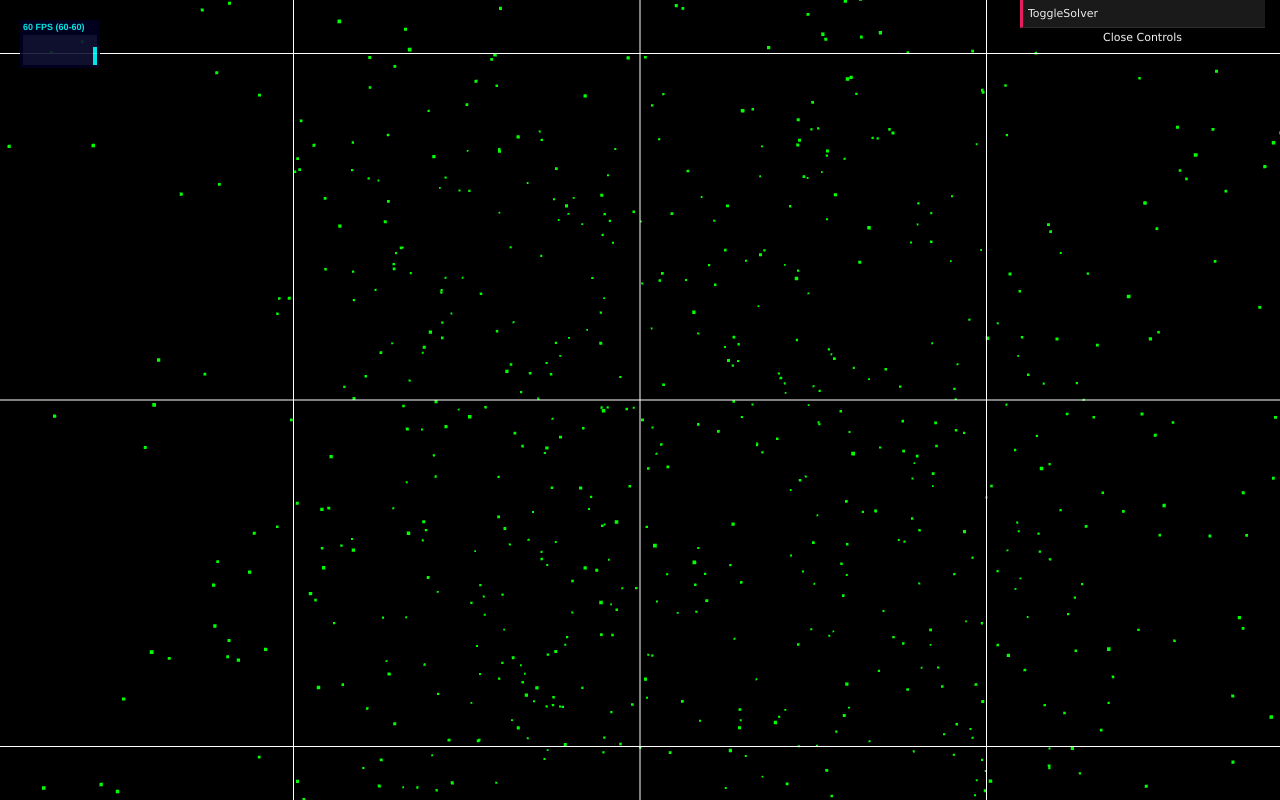
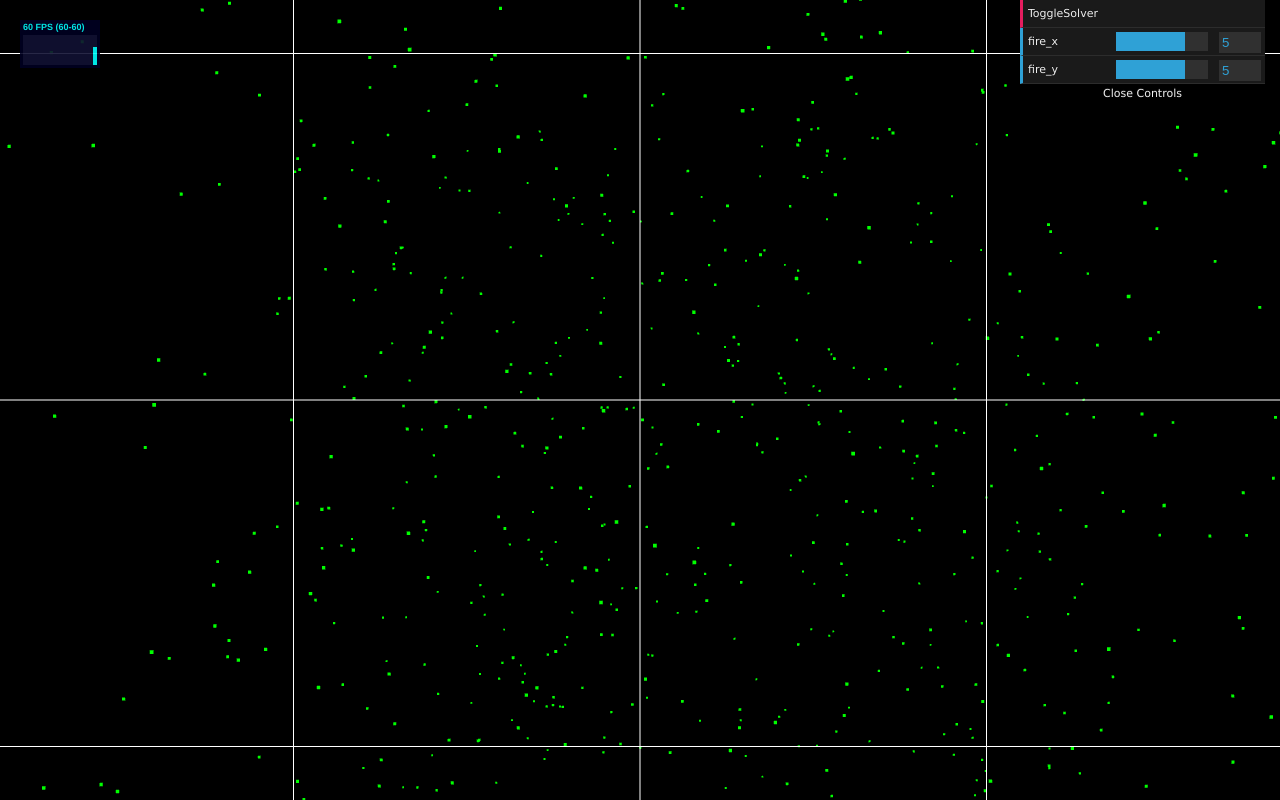
Before and after one commit to katsuya94/eecs395_int-gfx-a, a website: page dist/TatenoAdrien_ProjectA.html in a window 1280 px wide. Drawn offline with Linux system fonts and the light colour scheme; files that its build step writes are made by us from their sources.

Commit message:
Moveable fire

```diff
--- a/src/main.js
+++ b/src/main.js
@@ -26,10 +26,14 @@ function main() {
 	var panel = {
 		ToggleSolver: function() {
 			RUNGE_KUTTA = !RUNGE_KUTTA;
-		}
+		},
+		fire_x: 5.0,
+		fire_y: 5.0
 	};
 	var gui = new dat.GUI();
 	gui.add(panel, 'ToggleSolver');
+	gui.add(panel, 'fire_x').min(-10.0).max(10.0);
+	gui.add(panel, 'fire_y').min(-10.0).max(10.0);
 
 	// Shader Programs
 	var program_phys = createProgram(
@@ -107,6 +111,7 @@ function main() {
 		gl.bindBuffer(gl.ARRAY_BUFFER, system.buffer_rectangle);
 		gl.vertexAttribPointer(program_calc.a_rectangle, 2, gl.FLOAT, false, 0, 0);
 
+		gl.uniform2f(program_calc.u_fire, panel.fire_x, panel.fire_y);
 		gl.uniform1f(program_calc.u_dt, dt);
 
 		gl.bindFramebuffer(gl.FRAMEBUFFER, system.fb_state);
--- a/src/system.js
+++ b/src/system.js
@@ -25,6 +25,8 @@ function init_system(program_phys, program_calc, program_slvr, program_draw, pro
 
 	program_draw.u_vp		= gl.getUniformLocation(program_draw, 'u_vp');
 	program_stat.u_vp		= gl.getUniformLocation(program_stat, 'u_vp');
+
+	program_calc.u_fire		= gl.getUniformLocation(program_calc, 'u_fire');
 
 	gl.useProgram(program_phys);
 	gl.uniform2f(program_phys.u_viewport, STATE_TEXTURE_WIDTH, STATE_TEXTURE_HEIGHT);
```
Also changed, not shown: dist/TatenoAdrien_ProjectA.html, dist/particles.js.
